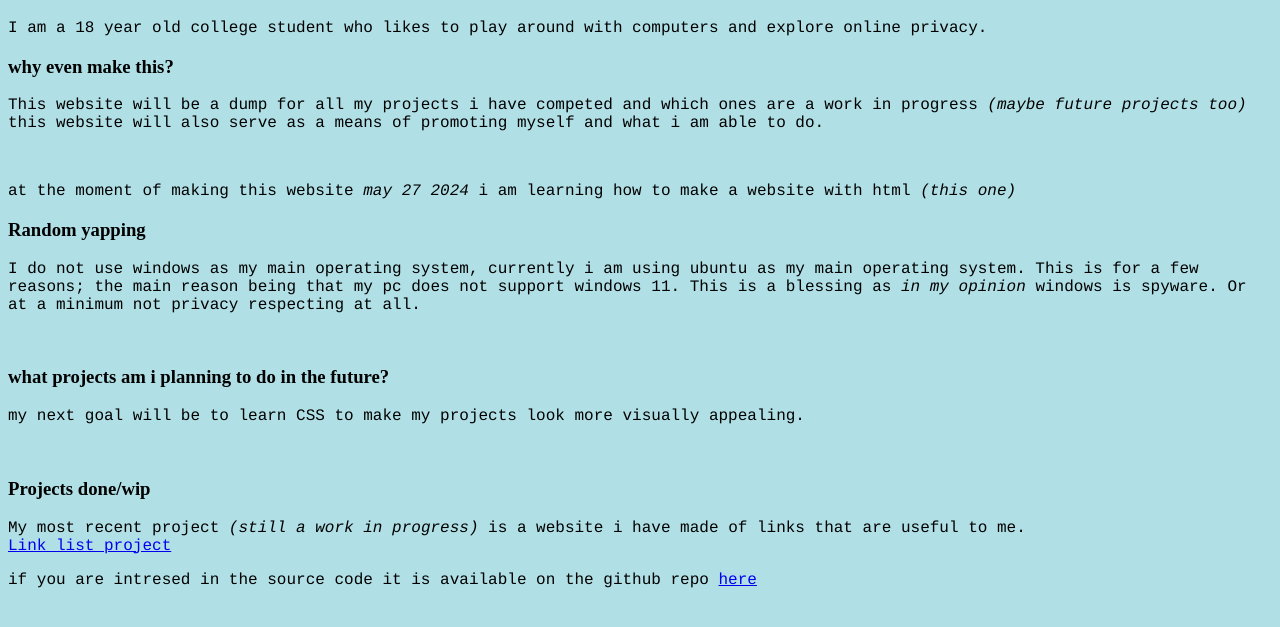
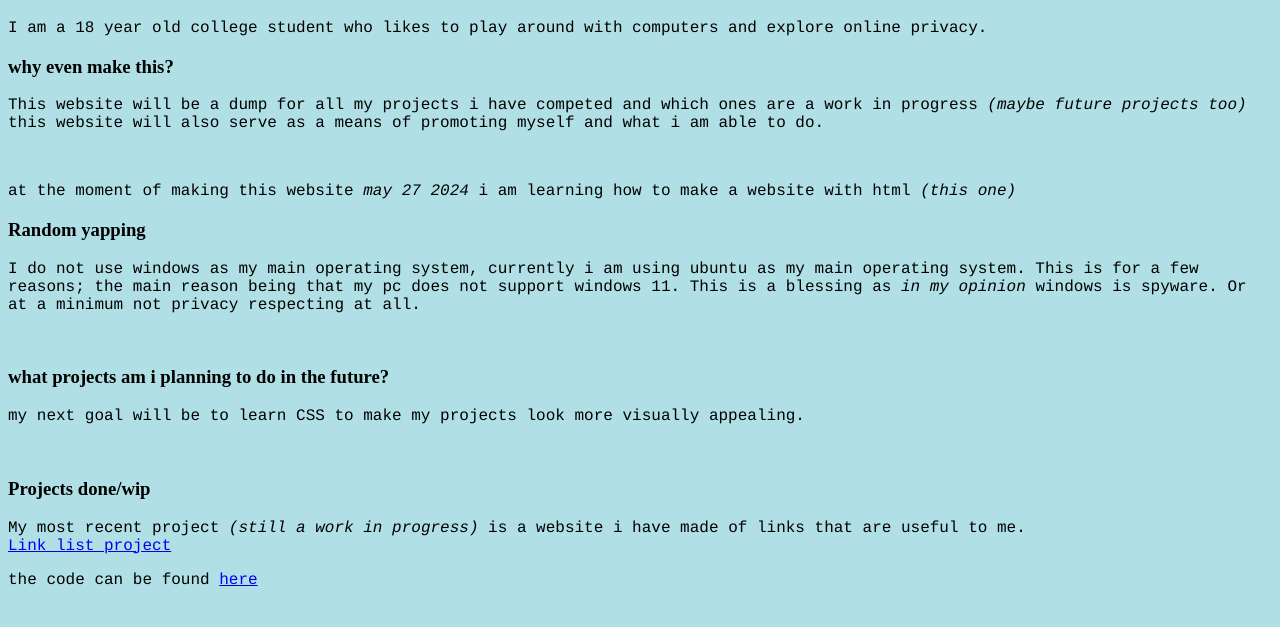
Before and after one commit to bewford/aboutme, a plain HTML site: page index.html in a window 1280 px wide. Shown: the part 87-714 px from the top of the page. Drawn offline with Linux system fonts and the light colour scheme.

Commit message:
Update index.html
changed wording

```diff
--- a/index.html
+++ b/index.html
@@ -20,4 +20,4 @@ why even make this?
   <p style="font-family:courier;">My most recent project <i>(still a work in progress)</i> is a website i have made of links that are useful to me.</p3>
   <a href="https://bewford.github.io/linklist/">
     <br>
-    <p1> Link list project </p1> </a> <br>  <p style="font-family:courier;">if you are intresed in the source code it is available on the github repo <a href="https://github.com/bewford/linklist"> here </a> </p1>
+    <p1> Link list project </p1> </a> <br>  <p style="font-family:courier;">the code can be found <a href="https://github.com/bewford/linklist"> here </a> </p1>
```
